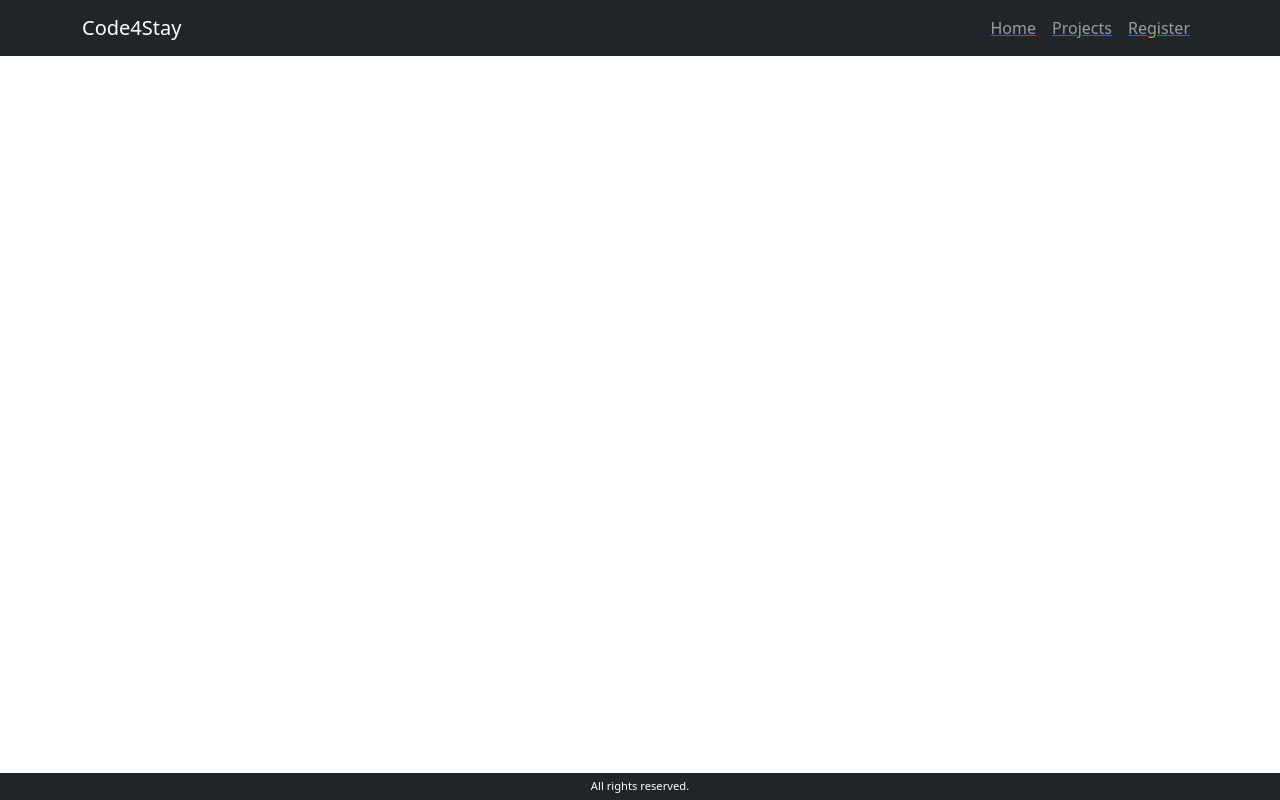
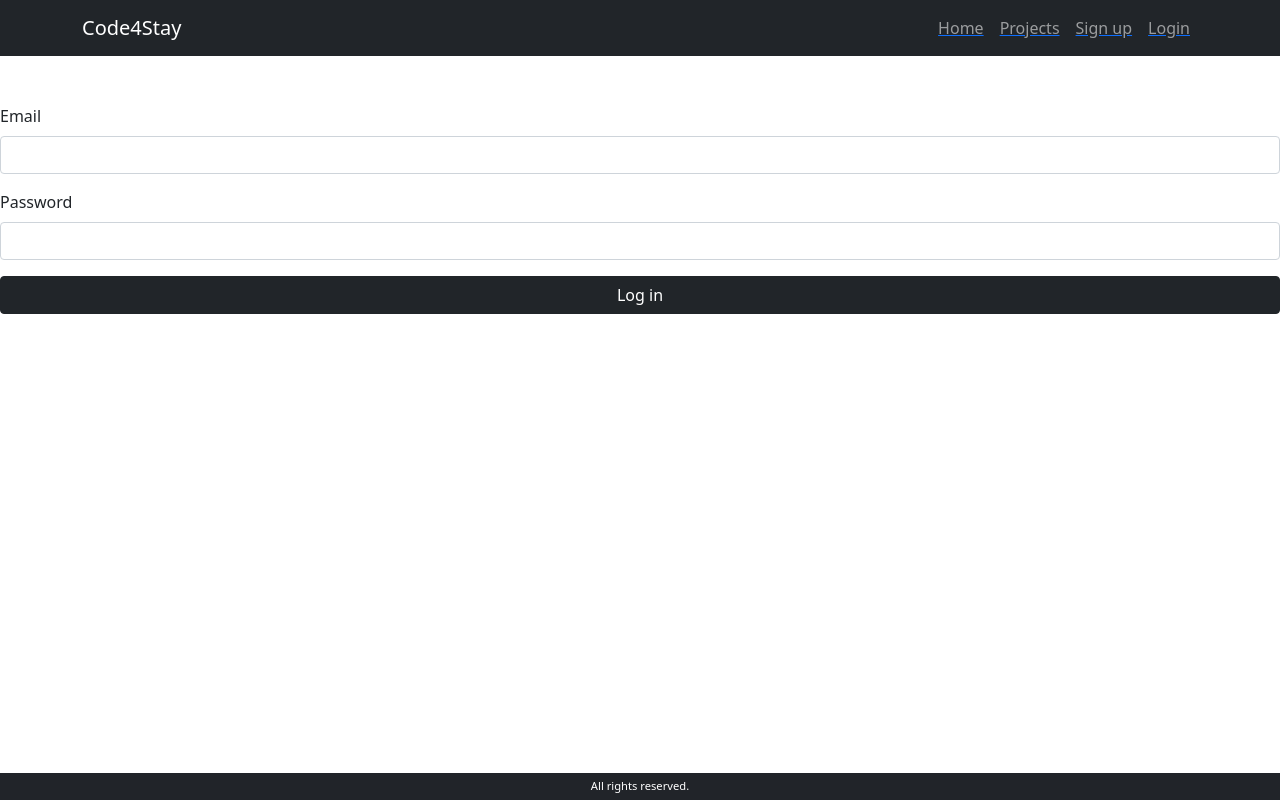
Before and after one commit to ghersf91/code4Stay-client, a React (Create React App) app: page /login in a window 1280 px wide. Built offline with nearby package versions, Linux system fonts and the light colour scheme; no server answers.

Commit message:
continued with route protection, added call to axios in projectPage

```diff
--- /dev/null
+++ b/src/Components/LoginForm/LoginForm.jsx
@@ -0,0 +1,62 @@
+import { useContext, useState } from "react"
+import { Form, Button } from "react-bootstrap"
+import { useNavigate } from 'react-router-dom'
+import { MessageContext } from "../../Context/userMessage.context"
+import authService from "./../../Services/auth.services"
+
+const LoginForm = () => {
+    const [loginData, setLoginData] = useState({
+        email: '',
+        password: ''
+
+    })
+
+    const { setShowMessage } = useContext(MessageContext)
+
+    const navigate = useNavigate()
+
+    const handleInputChange = e => {
+        const { value, name } = e.target
+        setLoginData({ ...loginData, [name]: value })
+    }
+
+    const handleSubmit = e => {
+        e.preventDefault()
+
+        authService
+            .login(loginData)
+            .then(({ data }) => {
+                setShowMessage({ show: true, title: `Welcome ${data.user.username}`, text: 'You have logged in correctly' })
+                navigate('/')
+            })
+            .catch(err => console.log(err))
+    }
+
+    const { password, email } = loginData
+
+
+
+
+    return (
+        <Form onSubmit={handleSubmit}>
+
+            <Form.Group className="mb-3" controlId="email">
+                <Form.Label>Email</Form.Label>
+                <Form.Control type="email" value={email} onChange={handleInputChange} name="email" />
+            </Form.Group>
+
+            <Form.Group className="mb-3" controlId="password">
+                <Form.Label>Password</Form.Label>
+                <Form.Control type="password" value={password} onChange={handleInputChange} name="password" />
+            </Form.Group>
+
+
+            <div className="d-grid">
+                <Button variant="dark" type="submit">Log in</Button>
+            </div>
+
+        </Form>
+    )
+}
+
+export default LoginForm
--- a/src/Components/Navigation/Navigation.jsx
+++ b/src/Components/Navigation/Navigation.jsx
@@ -17,7 +17,10 @@
                             <Nav.Link as="span">Projects</Nav.Link>
                         </Link>
                         <Link to="/signup">
-                            <Nav.Link as="span">Register</Nav.Link>
+                            <Nav.Link as="span">Sign up</Nav.Link>
+                        </Link>
+                        <Link to="/login">
+                            <Nav.Link as="span">Login</Nav.Link>
                         </Link>
                     </Nav>
                 </Navbar.Collapse>
--- a/src/Components/ProjectsList/ProjectList.jsx
+++ b/src/Components/ProjectsList/ProjectList.jsx
@@ -1,6 +1,11 @@
+import { useState, useEffect } from "react"
 import ProjectCard from "../ProjectsCard/ProjectsCard"
+import projectsService from "../../Services/project.services"
 
 const ProjectsList = () => {
+
+
+
 
     return (
         <>
--- /dev/null
+++ b/src/Pages/LoginPage/LoginPage.jsx
@@ -0,0 +1,9 @@
+import LoginForm from "../../Components/LoginForm/LoginForm"
+
+const LoginPage = () => {
+    return (
+        <LoginForm />
+    )
+}
+
+export default LoginPage
--- a/src/Pages/ProjectsPage/ProjectsPage.jsx
+++ b/src/Pages/ProjectsPage/ProjectsPage.jsx
@@ -1,7 +1,40 @@
 import ProjectsList from "../../Components/ProjectsList/ProjectList"
+import { useState, useEffect, useContext } from "react"
+import projectsService from "../../Services/project.services"
+
+import { MessageContext } from "./../../Context/userMessage.context"
+import { AuthContext } from "./../../Context/auth.context"
+
 
 const ProjectPage = () => {
+    const [projects, setProjects] = useState([])
+    const [showModal, setShowModal] = useState(false)
 
+    const { setShowMessage } = useContext(MessageContext)
+    const { user } = useContext(AuthContext)
+
+    useEffect(() => {
+        loadProjects()
+    }, [])
+
+    const loadProjects = () => {
+        projectsService
+            .getProjects()
+            .then(({ data }) => {
+                setProjects(data)
+                setShowMessage({ show: true, title: 'Welcome', text: `The projects have loaded successfully` })
+            })
+            .catch(err => console.log(err))
+    }
+
+    const openModal = () => setShowModal(true)
+    const closeModal = () => setShowModal(false)
+
+    const fireFinalActions = () => {
+        closeModal()
+        loadProjects()
+        setShowMessage({ show: true, title: 'Completed', text: 'Project created' })
+    }
     return (
         <>
             <ProjectsList />
--- a/src/Routes/AppRoutes.jsx
+++ b/src/Routes/AppRoutes.jsx
@@ -4,6 +4,7 @@
 import HomePage from './../Pages/HomePage/HomePage'
 import ProjectsPage from './../Pages/ProjectsPage/ProjectsPage'
 import CreateProjectPage from './../Pages/CreateProjectPage/CreateProjectPage'
+import LoginPage from '../Pages/LoginPage/LoginPage'
 
 
 const AppRoutes = () => {
@@ -22,6 +23,9 @@
             <Routes>
                 <Route path="/signup" element={<SignupPage />} />
             </Routes>
+            <Routes>
+                <Route path="/login" element={<LoginPage />} />
+            </Routes>
         </>
 
     )
```
